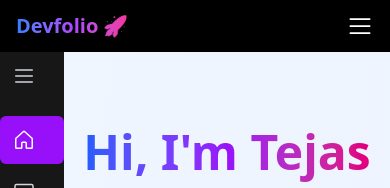
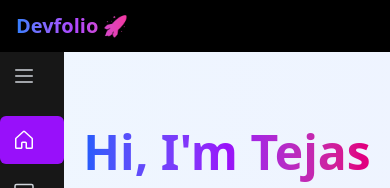
Before and after one commit to mtejas309/AkkuKnox, a React (Vite) app: page / in a window 390 px wide. Shown: the top 188 px of the page. Built offline with nearby package versions, Linux system fonts and the light colour scheme.

Commit message:
navbar chnages

```diff
--- a/src/components/NavBar.jsx
+++ b/src/components/NavBar.jsx
@@ -8,9 +8,6 @@ function NavBar() {
       <h1 className="text-xl font-extrabold bg-gradient-to-r from-blue-500 via-purple-500 to-pink-500 bg-clip-text text-transparent">
         Devfolio 🚀
       </h1>
-      <button className="md:hidden">
-        <List size={28} />
-      </button>
     </nav>
   );
 }
```
